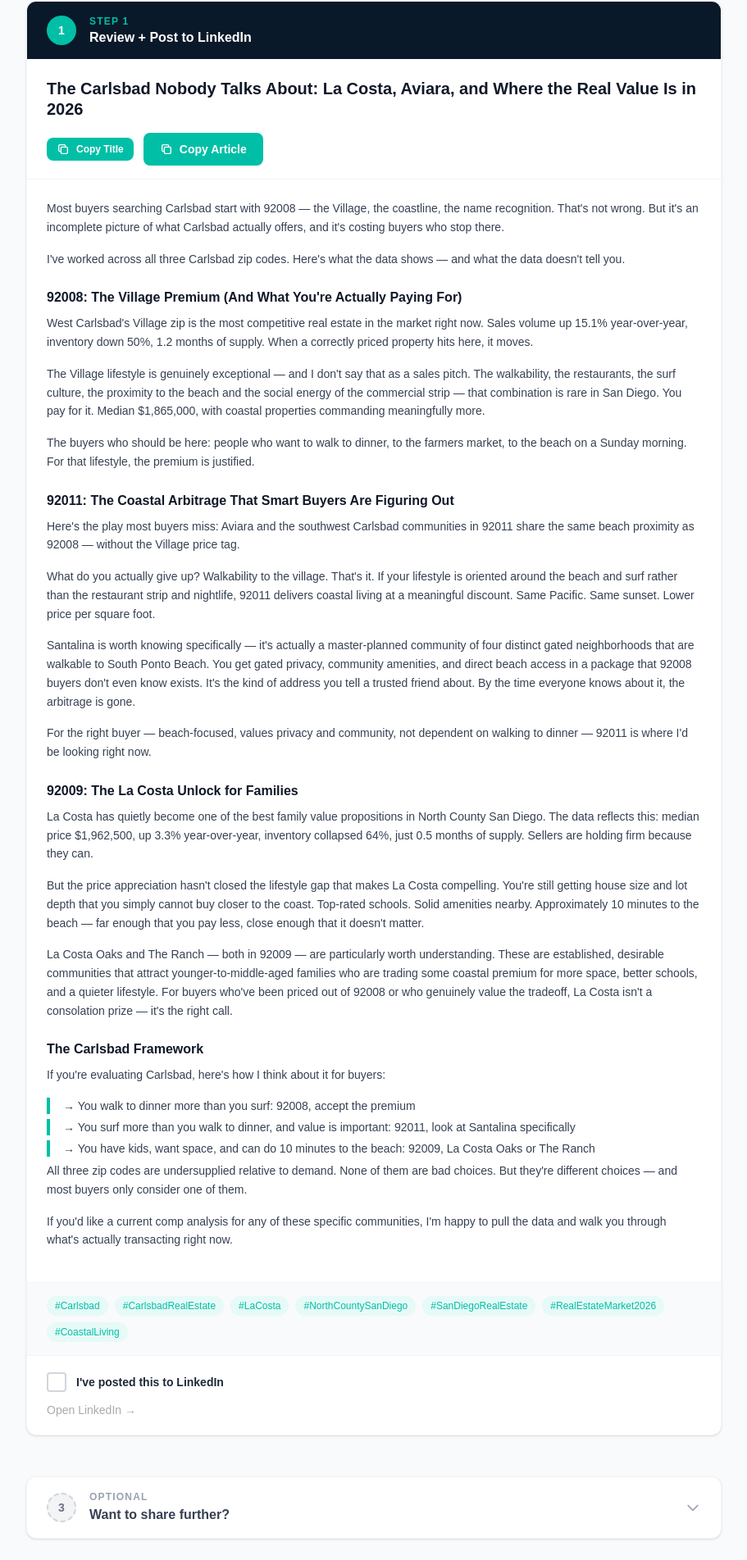
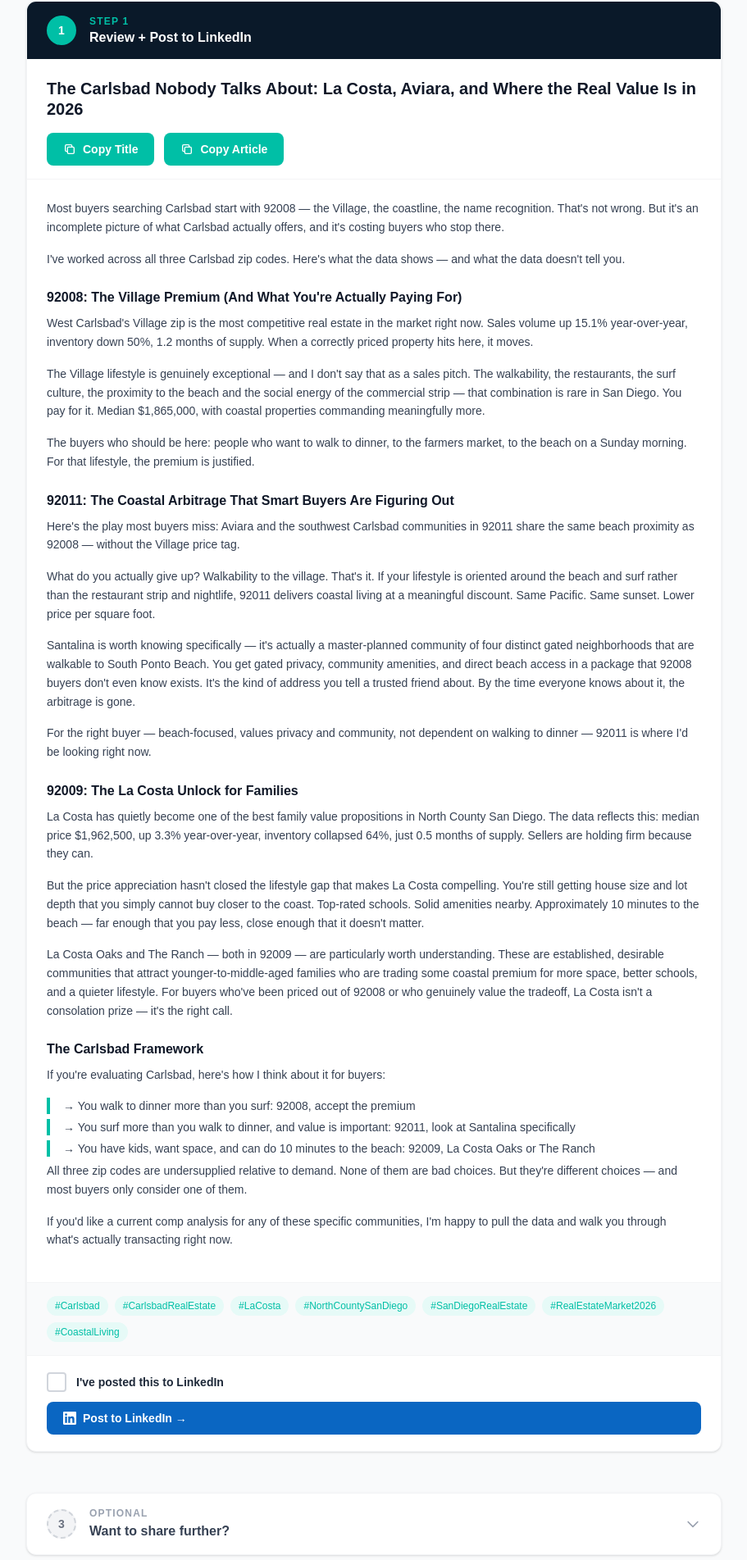
Before and after one commit to radleyraven/cited-dashboard, a Next.js app: page /articles in a window 1280 px wide. Shown: the part 323-2226 px from the top of the page at 82% size, without its empty margins (184-1095 px from the left). Built offline with nearby package versions, Linux system fonts and the light colour scheme.

Commit message:
fix: articles page — equal copy button sizes, LinkedIn button with icon and direct link

```diff
--- a/src/app/articles/page.tsx
+++ b/src/app/articles/page.tsx
@@ -236,7 +236,7 @@ export default function ArticlesPage() {
             <div className="px-6 pt-6 pb-4 border-b border-gray-100">
               <h3 className="text-xl font-bold text-gray-900 leading-tight mb-4">{ARTICLE_TITLE}</h3>
               <div className="flex items-center gap-3 flex-wrap">
-                <CopyButton text={ARTICLE_TITLE} label="Copy Title" size="sm" />
+                <CopyButton text={ARTICLE_TITLE} label="Copy Title" />
                 <CopyButton text={FULL_ARTICLE} label="Copy Article" />
               </div>
             </div>
@@ -296,15 +296,14 @@ export default function ArticlesPage() {
               </span>
             </label>
             <a
-              href="https://www.linkedin.com/feed"
+              href="https://www.linkedin.com/in/radleyraven/recent-activity/articles/"
               target="_blank"
               rel="noopener noreferrer"
-              className="text-sm transition-colors"
-              style={{ color: '#aaa' }}
-              onMouseEnter={e => (e.currentTarget.style.color = '#00BFA6')}
-              onMouseLeave={e => (e.currentTarget.style.color = '#aaa')}
+              className="inline-flex items-center gap-2 px-5 py-2.5 rounded-lg text-sm font-semibold transition-opacity hover:opacity-90"
+              style={{ background: '#0A66C2', color: '#fff' }}
             >
-              Open LinkedIn →
+              <svg className="w-4 h-4" fill="currentColor" viewBox="0 0 24 24"><path d="M20.447 20.452h-3.554v-5.569c0-1.328-.027-3.037-1.852-3.037-1.853 0-2.136 1.445-2.136 2.939v5.667H9.351V9h3.414v1.561h.046c.477-.9 1.637-1.85 3.37-1.85 3.601 0 4.267 2.37 4.267 5.455v6.286zM5.337 7.433a2.062 2.062 0 01-2.063-2.065 2.064 2.064 0 112.063 2.065zm1.782 13.019H3.555V9h3.564v11.452zM22.225 0H1.771C.792 0 0 .774 0 1.729v20.542C0 23.227.792 24 1.771 24h20.451C23.2 24 24 23.227 24 22.271V1.729C24 .774 23.2 0 22.222 0h.003z"/></svg>
+              Post to LinkedIn →
             </a>
           </div>
         </div>
```
